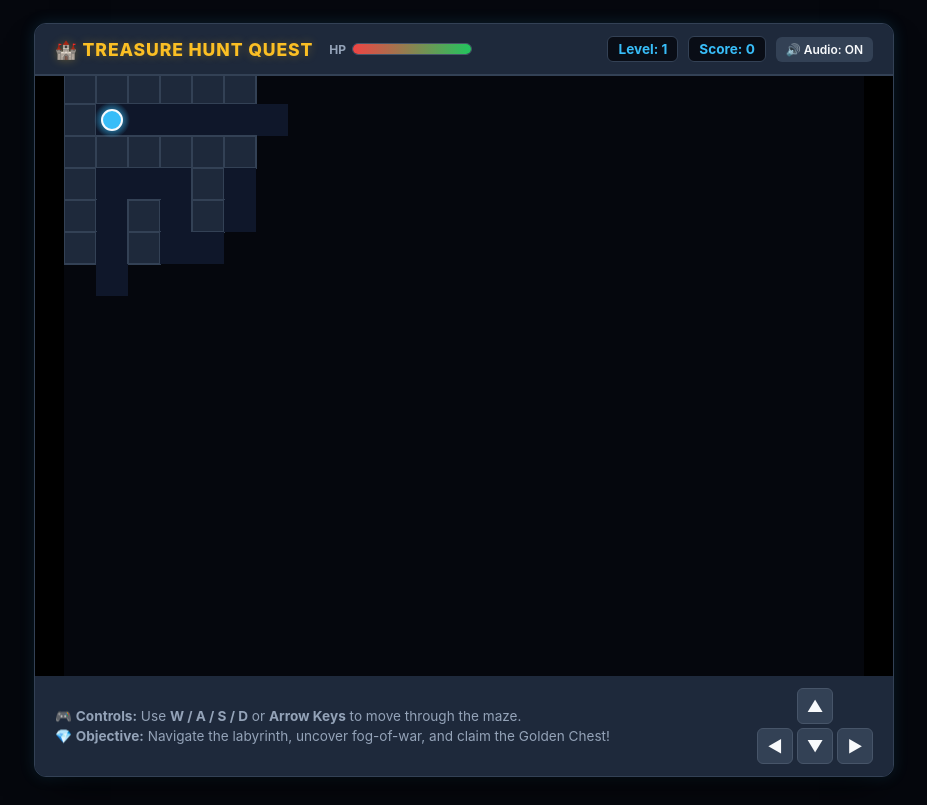
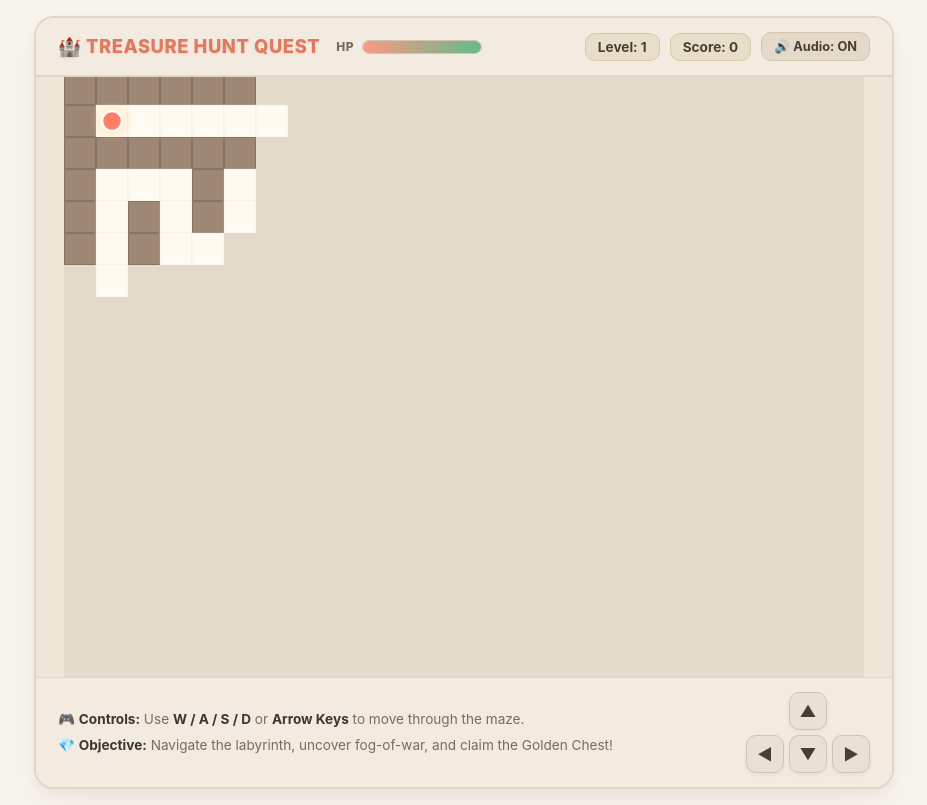
Before and after one commit to Kusuma-Podili/Treasure-Hunt-Quest, a website: page index.html in a window 1280 px wide. Shown: the whole page, without its empty margins (176-1103 px from the left). Drawn offline with Linux system fonts and the light colour scheme.

Commit message:
style(ui): redesign with humanized warm pastel aesthetic and cozy color palette

```diff
--- a/src/game.js
+++ b/src/game.js
@@ -51,7 +51,7 @@ export class Game {
         }
     }
 
-    playTone(freq, type = 'sine', duration = 0.1, vol = 0.1) {
+    playTone(freq, type = 'sine', duration = 0.1, vol = 0.08) {
         if (!this.soundEnabled) return;
         try {
             this.initAudio();
@@ -100,7 +100,7 @@ export class Game {
             }
         }
 
-        // Add some random loops for better gameplay
+        // Add some random pathways for exploration
         for (let i = 0; i < 8; i++) {
             const rx = Math.floor(Math.random() * (this.cols - 2)) + 1;
             const ry = Math.floor(Math.random() * (this.rows - 2)) + 1;
@@ -111,7 +111,7 @@ export class Game {
         this.treasure = { x: this.cols - 2, y: this.rows - 2 };
         this.grid[this.treasure.y][this.treasure.x] = 0;
 
-        // Place a few spike traps
+        // Place soft pastel spike traps
         this.traps = [];
         for (let i = 0; i < 4 + this.level; i++) {
             const tx = Math.floor(Math.random() * (this.cols - 4)) + 2;
@@ -132,13 +132,13 @@ export class Game {
     }
 
     updateSight() {
-        // Demote 2 to 1
+        // Demote visible 2 to explored 1
         for (let y = 0; y < this.rows; y++) {
             for (let x = 0; x < this.cols; x++) {
                 if (this.fog[y][x] === 2) this.fog[y][x] = 1;
             }
         }
-        // Radius 5 sight
+        // Radius 5 gentle lantern sight
         const r = 5;
         for (let dy = -r; dy <= r; dy++) {
             for (let dx = -r; dx <= r; dx++) {
@@ -169,7 +169,7 @@ export class Game {
         if (nx >= 0 && nx < this.cols && ny >= 0 && ny < this.rows && this.grid[ny][nx] === 0) {
             this.player.x = nx;
             this.player.y = ny;
-            this.playTone(220, 'triangle', 0.05, 0.05);
+            this.playTone(330, 'sine', 0.06, 0.05); // Melodic soft step
             this.updateSight();
 
             // Check Trap
@@ -177,8 +177,8 @@ export class Game {
                 if (trap.x === nx && trap.y === ny && !trap.triggered) {
                     trap.triggered = true;
                     this.hp = Math.max(10, this.hp - 20);
-                    this.playTone(130, 'sawtooth', 0.2, 0.15);
-                    this.spawnParticles(nx, ny, '#ef4444', 15);
+                    this.playTone(180, 'triangle', 0.2, 0.12);
+                    this.spawnParticles(nx, ny, '#e06b75', 18);
                 }
             }
 
@@ -187,9 +187,10 @@ export class Game {
                 this.score += 1000 * this.level;
                 this.level++;
                 this.hp = Math.min(this.maxHp, this.hp + 30);
-                this.playTone(587.33, 'square', 0.15, 0.15);
-                setTimeout(() => this.playTone(880, 'square', 0.25, 0.15), 100);
-                this.spawnParticles(nx, ny, '#fbbf24', 40);
+                this.playTone(523.25, 'sine', 0.15, 0.12); // C5
+                setTimeout(() => this.playTone(659.25, 'sine', 0.15, 0.12), 90); // E5
+                setTimeout(() => this.playTone(783.99, 'sine', 0.25, 0.12), 180); // G5
+                this.spawnPastelFireworks(nx, ny);
 
                 const notif = document.getElementById('notification-overlay');
                 if (notif) {
@@ -219,7 +220,7 @@ export class Game {
         const sy = this.offsetY + gy * this.tileSize + this.tileSize / 2;
         for (let i = 0; i < count; i++) {
             const angle = Math.random() * Math.PI * 2;
-            const speed = Math.random() * 80 + 20;
+            const speed = Math.random() * 70 + 20;
             this.particles.push({
                 x: sx,
                 y: sy,
@@ -229,6 +230,26 @@ export class Game {
                 life: 1.0,
                 maxLife: 1.0,
                 size: Math.random() * 4 + 2
+            });
+        }
+    }
+
+    spawnPastelFireworks(gx, gy) {
+        const colors = ['#f4be52', '#ff7e67', '#7fc8a9', '#a89fca', '#f89a85'];
+        const sx = this.offsetX + gx * this.tileSize + this.tileSize / 2;
+        const sy = this.offsetY + gy * this.tileSize + this.tileSize / 2;
+        for (let i = 0; i < 45; i++) {
+            const angle = Math.random() * Math.PI * 2;
+            const speed = Math.random() * 110 + 30;
+            this.particles.push({
+                x: sx,
+                y: sy,
+                vx: Math.cos(angle) * speed,
+                vy: Math.sin(angle) * speed,
+                color: colors[Math.floor(Math.random() * colors.length)],
+                life: 1.0,
+                maxLife: 1.0,
+                size: Math.random() * 5 + 2.5
             });
         }
     }
@@ -250,80 +271,106 @@ export class Game {
 
     render() {
         const { ctx, width, height, tileSize, offsetX, offsetY } = this;
-        ctx.fillStyle = '#05070d';
+
+        // Warm oatmeal parchment canvas backdrop
+        ctx.fillStyle = '#efe6d8';
         ctx.fillRect(0, 0, width, height);
 
         if (!this.grid) return;
 
-        // 1. Draw Map Tiles
+        // 1. Draw Map Tiles with Humanized Pastel Palette
         for (let y = 0; y < this.rows; y++) {
             for (let x = 0; x < this.cols; x++) {
                 const vis = this.fog[y][x];
-                if (vis === 0) continue; // Unexplored fog
-
                 const px = offsetX + x * tileSize;
                 const py = offsetY + y * tileSize;
 
+                if (vis === 0) {
+                    // Soft misty fog
+                    ctx.fillStyle = '#e4dacb';
+                    ctx.fillRect(px, py, tileSize, tileSize);
+                    continue;
+                }
+
                 if (this.grid[y][x] === 1) {
-                    ctx.fillStyle = vis === 2 ? '#1e293b' : '#0f172a'; // Wall
+                    // Wall Tiles: Warm earthy pastel brick
+                    ctx.fillStyle = vis === 2 ? '#9e8774' : '#c4b8a6';
                     ctx.fillRect(px, py, tileSize, tileSize);
-                    ctx.strokeStyle = '#334155';
+                    ctx.strokeStyle = vis === 2 ? '#887462' : '#b2a593';
+                    ctx.lineWidth = 1;
+                    ctx.strokeRect(px + 0.5, py + 0.5, tileSize - 1, tileSize - 1);
+                } else {
+                    // Floor Tiles: Warm cream biscuit
+                    ctx.fillStyle = vis === 2 ? '#fffaf2' : '#f3ebd9';
+                    ctx.fillRect(px, py, tileSize, tileSize);
+                    ctx.strokeStyle = vis === 2 ? '#f0e5d5' : '#e6dcc9';
+                    ctx.lineWidth = 0.5;
                     ctx.strokeRect(px, py, tileSize, tileSize);
-                } else {
-                    ctx.fillStyle = vis === 2 ? '#0f172a' : '#090d16'; // Floor
-                    ctx.fillRect(px, py, tileSize, tileSize);
                 }
             }
         }
 
-        // 2. Draw Traps
+        // 2. Draw Traps: Soft rose / berry
         for (const trap of this.traps) {
             if (this.fog[trap.y][trap.x] === 2) {
                 const tx = offsetX + trap.x * tileSize + tileSize / 2;
                 const ty = offsetY + trap.y * tileSize + tileSize / 2;
-                ctx.fillStyle = trap.triggered ? '#475569' : '#ef4444';
+                ctx.fillStyle = trap.triggered ? '#b3a89a' : '#e06b75';
                 ctx.beginPath();
                 ctx.arc(tx, ty, 6, 0, Math.PI * 2);
                 ctx.fill();
+                ctx.strokeStyle = trap.triggered ? '#9c9284' : '#c9545e';
+                ctx.lineWidth = 1.5;
+                ctx.stroke();
             }
         }
 
-        // 3. Draw Treasure Chest
+        // 3. Draw Golden Chest: Warm honeycomb pastel gold with terracotta band
         if (this.fog[this.treasure.y][this.treasure.x] > 0) {
             const tx = offsetX + this.treasure.x * tileSize;
             const ty = offsetY + this.treasure.y * tileSize;
-            ctx.fillStyle = '#fbbf24';
-            ctx.fillRect(tx + 6, ty + 6, tileSize - 12, tileSize - 12);
-            ctx.strokeStyle = '#f59e0b';
+
+            // Chest body
+            ctx.fillStyle = '#f4be52';
+            ctx.fillRect(tx + 5, ty + 6, tileSize - 10, tileSize - 12);
+            ctx.strokeStyle = '#d99f36';
             ctx.lineWidth = 2;
-            ctx.strokeRect(tx + 6, ty + 6, tileSize - 12, tileSize - 12);
-            ctx.fillStyle = '#d97706';
-            ctx.fillRect(tx + 12, ty + 12, tileSize - 24, 4);
+            ctx.strokeRect(tx + 5, ty + 6, tileSize - 10, tileSize - 12);
+
+            // Terracotta latch band
+            ctx.fillStyle = '#e07a5f';
+            ctx.fillRect(tx + 12, ty + 6, tileSize - 24, tileSize - 12);
+
+            // Lock accent
+            ctx.fillStyle = '#fffdfa';
+            ctx.beginPath();
+            ctx.arc(tx + tileSize / 2, ty + tileSize / 2, 2.5, 0, Math.PI * 2);
+            ctx.fill();
         }
 
-        // 4. Draw Player
+        // 4. Draw Player: Cute pastel coral adventurer with soft lantern halo
         const ppx = offsetX + this.player.x * tileSize + tileSize / 2;
         const ppy = offsetY + this.player.y * tileSize + tileSize / 2;
 
-        // Player glow
-        const glow = ctx.createRadialGradient(ppx, ppy, 2, ppx, ppy, 18);
-        glow.addColorStop(0, '#38bdf8');
-        glow.addColorStop(1, 'rgba(56, 189, 248, 0)');
+        // Warm honey lantern glow
+        const glow = ctx.createRadialGradient(ppx, ppy, 2, ppx, ppy, 22);
+        glow.addColorStop(0, 'rgba(255, 205, 120, 0.45)');
+        glow.addColorStop(1, 'rgba(255, 205, 120, 0)');
         ctx.fillStyle = glow;
         ctx.beginPath();
-        ctx.arc(ppx, ppy, 18, 0, Math.PI * 2);
+        ctx.arc(ppx, ppy, 22, 0, Math.PI * 2);
         ctx.fill();
 
-        // Player avatar
-        ctx.fillStyle = '#38bdf8';
+        // Player circular body
+        ctx.fillStyle = '#ff7e67';
         ctx.beginPath();
         ctx.arc(ppx, ppy, tileSize / 2 - 6, 0, Math.PI * 2);
         ctx.fill();
-        ctx.strokeStyle = '#f8fafc';
-        ctx.lineWidth = 2;
+        ctx.strokeStyle = '#fffef9';
+        ctx.lineWidth = 2.5;
         ctx.stroke();
 
-        // 5. Update & Draw Particles
+        // 5. Update & Draw Particles (Pastel sparkles)
         for (let i = this.particles.length - 1; i >= 0; i--) {
             const p = this.particles[i];
             p.x += p.vx * 0.016;
--- a/styles.css
+++ b/styles.css
@@ -1,32 +1,38 @@
-/* Treasure Hunt Quest - Cyber-Fantasy Theme Stylesheet */
+/* Treasure Hunt Quest - Humanized Pastel & Warm Earth Aesthetic Stylesheet */
 :root {
-    --bg-dark: #05070d;
-    --card-bg: #0f172a;
-    --panel-bg: #1e293b;
-    --accent-gold: #fbbf24;
-    --accent-cyan: #38bdf8;
-    --accent-green: #22c55e;
-    --accent-red: #ef4444;
-    --text-main: #f8fafc;
-    --text-muted: #94a3b8;
+    --bg-page: #f8f4ee;
+    --card-bg: #fffefb;
+    --panel-bg: #f3eae0;
+    --panel-border: #e2d6c4;
+    --accent-coral: #e07a5f;
+    --accent-amber: #d97738;
+    --accent-gold: #f4be52;
+    --accent-sage: #67b98b;
+    --accent-mint: #7fc8a9;
+    --accent-rose: #e06b75;
+    --accent-lavender: #a89fca;
+    --text-main: #3d352e;
+    --text-muted: #786c5e;
+    --dpad-bg: #eae0d3;
+    --dpad-active: #dfcfbe;
 }
 
 * {
     box-sizing: border-box;
     margin: 0;
     padding: 0;
-    font-family: 'Inter', -apple-system, BlinkMacSystemFont, 'Segoe UI', Roboto, sans-serif;
+    font-family: 'Outfit', 'Inter', -apple-system, BlinkMacSystemFont, 'Segoe UI', Roboto, sans-serif;
     user-select: none;
 }
 
 body {
-    background-color: var(--bg-dark);
+    background-color: var(--bg-page);
     color: var(--text-main);
     display: flex;
     justify-content: center;
     align-items: center;
     min-height: 100vh;
-    padding: 10px;
+    padding: 16px;
     overflow-x: hidden;
 }
 
@@ -35,9 +41,9 @@ body {
     flex-direction: column;
     align-items: center;
     background: var(--card-bg);
-    border: 1px solid #334155;
-    border-radius: 12px;
-    box-shadow: 0 20px 40px -15px rgba(0, 0, 0, 0.8), 0 0 15px rgba(56, 189, 248, 0.15);
+    border: 2px solid var(--panel-border);
+    border-radius: 20px;
+    box-shadow: 0 16px 36px -10px rgba(120, 95, 70, 0.12), 0 4px 12px rgba(0, 0, 0, 0.03);
     overflow: hidden;
     max-width: 860px;
     width: 100%;
@@ -45,12 +51,12 @@ body {
 
 #hud-header {
     width: 100%;
-    padding: 12px 20px;
+    padding: 14px 22px;
     display: flex;
     justify-content: space-between;
     align-items: center;
     background: var(--panel-bg);
-    border-bottom: 2px solid #334155;
+    border-bottom: 2px solid var(--panel-border);
 }
 
 .hud-left {
@@ -61,38 +67,41 @@ body {
 
 .hud-title {
     font-weight: 800;
-    font-size: 1.1rem;
-    color: var(--accent-gold);
-    letter-spacing: 0.05em;
-    text-shadow: 0 0 10px rgba(251, 191, 36, 0.3);
+    font-size: 1.15rem;
+    color: var(--accent-coral);
+    letter-spacing: 0.03em;
+    text-shadow: 0 1px 2px rgba(224, 122, 95, 0.2);
 }
 
 .health-container {
     display: flex;
     align-items: center;
-    gap: 6px;
+    gap: 8px;
 }
 
 .hud-label {
     font-size: 0.75rem;
-    font-weight: 700;
+    font-weight: 800;
     color: var(--text-muted);
+    letter-spacing: 0.05em;
 }
 
 .health-bar-container {
     width: 120px;
-    height: 12px;
-    background: #090d16;
-    border: 1px solid #475569;
-    border-radius: 6px;
+    height: 14px;
+    background: #e6dac8;
+    border: 1px solid #d4c4af;
+    border-radius: 8px;
     overflow: hidden;
+    box-shadow: inset 0 1px 3px rgba(0,0,0,0.08);
 }
 
 #health-bar-fill {
     width: 100%;
     height: 100%;
-    background: linear-gradient(90deg, #ef4444, #22c55e);
-    transition: width 0.25s ease;
+    background: linear-gradient(90deg, #f89a85, #67b98b);
+    border-radius: 6px;
+    transition: width 0.3s ease;
 }
 
 .hud-right {
@@ -102,31 +111,37 @@ body {
 }
 
 .stat-badge {
-    background: #090d16;
-    border: 1px solid #334155;
-    padding: 4px 10px;
-    border-radius: 6px;
+    background: #e9dec9;
+    border: 1px solid #d8caa7;
+    padding: 5px 12px;
+    border-radius: 10px;
     font-weight: 700;
     font-size: 0.85rem;
-    color: var(--accent-cyan);
+    color: #4a3e33;
 }
 
 .btn-sm {
-    background: #334155;
-    color: var(--text-main);
-    border: none;
-    padding: 5px 10px;
-    border-radius: 6px;
-    font-size: 0.75rem;
-    font-weight: 600;
+    background: #e5dac9;
+    color: #4a3e33;
+    border: 1px solid #d4c5af;
+    padding: 6px 12px;
+    border-radius: 10px;
+    font-size: 0.8rem;
+    font-weight: 700;
     cursor: pointer;
-    transition: background 0.15s ease;
+    transition: all 0.2s ease;
 }
-.btn-sm:hover { background: #475569; }
+.btn-sm:hover {
+    background: #dacbb6;
+    transform: translateY(-1px);
+}
+.btn-sm:active {
+    transform: translateY(0);
+}
 
 #canvas-wrapper {
     position: relative;
-    background: #000;
+    background: #efe6d8;
     width: 100%;
     display: flex;
     justify-content: center;
@@ -136,6 +151,7 @@ body {
     display: block;
     max-width: 100%;
     height: auto;
+    background: #efe6d8;
 }
 
 #notification-overlay {
@@ -143,21 +159,21 @@ body {
     top: 50%;
     left: 50%;
     transform: translate(-50%, -50%);
-    background: rgba(15, 23, 42, 0.95);
-    border: 2px solid var(--accent-gold);
-    padding: 24px 32px;
-    border-radius: 12px;
+    background: rgba(255, 254, 251, 0.96);
+    border: 3px solid var(--accent-gold);
+    padding: 24px 36px;
+    border-radius: 16px;
     text-align: center;
-    box-shadow: 0 0 30px rgba(251, 191, 36, 0.4);
+    box-shadow: 0 12px 30px rgba(180, 140, 80, 0.25);
     pointer-events: none;
     transition: opacity 0.3s ease;
 }
 #notification-overlay.hidden { display: none; }
-#notif-title { color: var(--accent-gold); margin-bottom: 8px; font-size: 1.4rem; }
-#notif-desc { color: var(--text-main); font-size: 0.95rem; }
+#notif-title { color: var(--accent-coral); margin-bottom: 8px; font-size: 1.4rem; font-weight: 800; }
+#notif-desc { color: var(--text-main); font-size: 0.95rem; font-weight: 600; }
 
 #hud-footer {
-    padding: 12px 20px;
+    padding: 14px 22px;
     font-size: 0.85rem;
     color: var(--text-muted);
     background: var(--panel-bg);
@@ -166,34 +182,47 @@ body {
     justify-content: space-between;
     align-items: center;
     flex-wrap: wrap;
-    gap: 12px;
+    gap: 14px;
+    border-top: 1px solid var(--panel-border);
 }
 
 .controls-hint {
     display: flex;
     flex-direction: column;
-    gap: 4px;
+    gap: 6px;
+    line-height: 1.4;
+}
+
+.controls-hint b {
+    color: var(--text-main);
 }
 
 .mobile-controls {
     display: flex;
     flex-direction: column;
     align-items: center;
-    gap: 4px;
+    gap: 5px;
 }
-.dpad-row { display: flex; gap: 4px; }
+.dpad-row { display: flex; gap: 5px; }
 .dpad-btn {
-    width: 36px;
-    height: 36px;
-    background: #334155;
-    border: 1px solid #475569;
-    color: var(--text-main);
-    border-radius: 6px;
-    font-weight: bold;
+    width: 38px;
+    height: 38px;
+    background: var(--dpad-bg);
+    border: 1px solid #d4c4b0;
+    color: #4a3e33;
+    border-radius: 10px;
+    font-weight: 800;
     cursor: pointer;
     font-size: 1rem;
     display: flex;
     align-items: center;
     justify-content: center;
+    box-shadow: 0 2px 4px rgba(0,0,0,0.05);
+    transition: background 0.15s, transform 0.1s;
 }
-.dpad-btn:active { background: var(--accent-cyan); color: #000; }
+.dpad-btn:hover { background: #dfd3c2; }
+.dpad-btn:active {
+    background: var(--dpad-active);
+    transform: scale(0.94);
+    box-shadow: none;
+}
```
